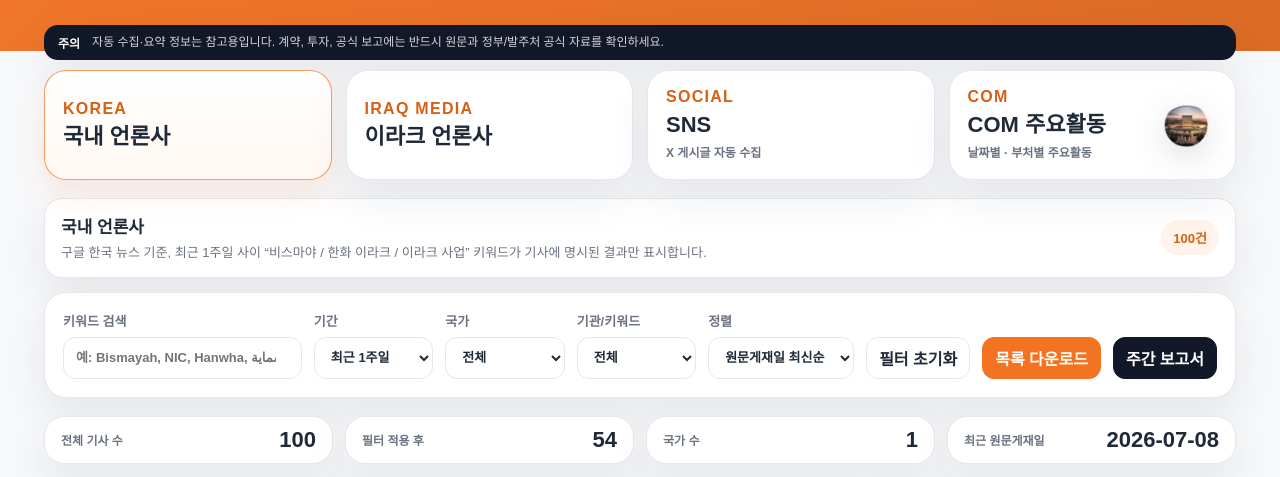
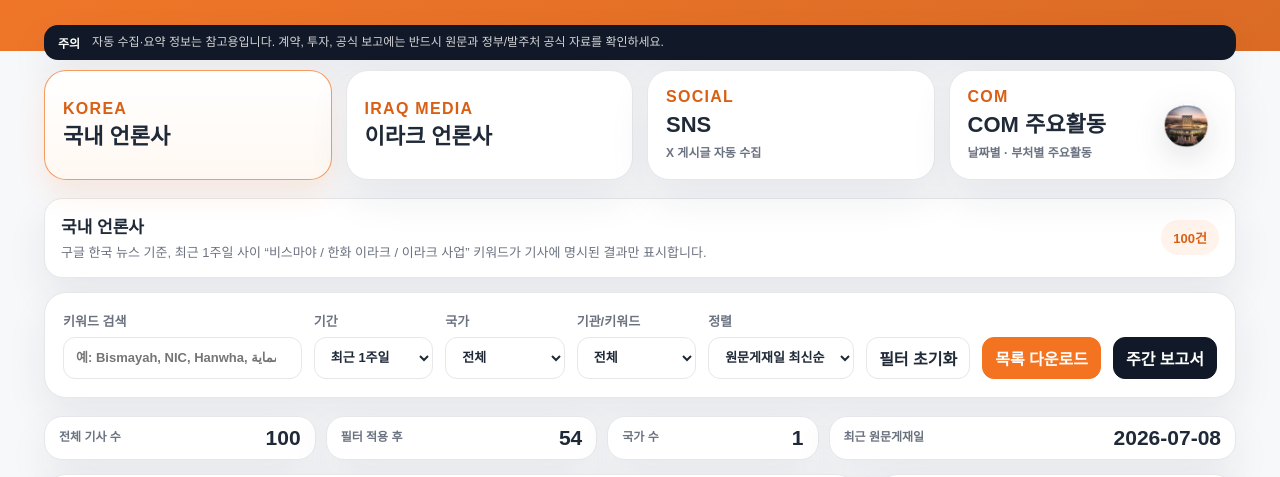
Before and after one commit to sultjung/bismayah2026, a website: page index.html in a window 1280 px wide. Shown: the part 285-762 px from the top of the page. Drawn offline with Linux system fonts and the light colour scheme.

Commit message:
Add files via upload

```diff
--- a/section-tabs.css
+++ b/section-tabs.css
@@ -245,30 +245,38 @@
 }
 
 .stats-grid {
-  gap: 12px;
-  margin: 0 0 18px;
+  grid-template-columns: .9fr .9fr .7fr 1.35fr;
+  gap: 10px;
+  margin: 0 0 14px;
 }
 
 .stats-grid .stat-card {
-  min-height: 48px !important;
-  padding: 12px 16px !important;
-  border-radius: 20px !important;
-  display: flex !important;
+  min-height: 44px !important;
+  padding: 10px 14px !important;
+  border-radius: 18px !important;
+  display: grid !important;
+  grid-template-columns: max-content minmax(0, 1fr) !important;
   align-items: center !important;
-  justify-content: space-between !important;
-  gap: 12px !important;
+  column-gap: 10px !important;
 }
 
 .stats-grid .stat-card span {
   font-size: 12px !important;
+  line-height: 1.15 !important;
   margin: 0 !important;
+  white-space: nowrap !important;
+  word-break: keep-all !important;
+  writing-mode: horizontal-tb !important;
 }
 
 .stats-grid .stat-card strong {
-  font-size: 22px !important;
+  font-size: 21px !important;
   line-height: 1 !important;
   margin: 0 !important;
-  white-space: nowrap;
+  white-space: nowrap !important;
+  text-align: right !important;
+  overflow: hidden !important;
+  text-overflow: ellipsis !important;
 }
 
 .quick-links-section {
@@ -301,3 +309,48 @@
     height: 58px;
   }
 }
+
+/* v10 compact stats fix: prevent Korean labels from wrapping vertically when SNS latest date is long */
+.stats-grid {
+  grid-template-columns: .9fr .9fr .7fr 1.35fr;
+  gap: 10px;
+  margin-bottom: 14px;
+}
+
+.stats-grid .stat-card {
+  min-height: 44px !important;
+  padding: 10px 14px !important;
+  border-radius: 18px !important;
+  display: grid !important;
+  grid-template-columns: max-content minmax(0, 1fr) !important;
+  align-items: center !important;
+  column-gap: 10px !important;
+}
+
+.stats-grid .stat-card span {
+  white-space: nowrap !important;
+  word-break: keep-all !important;
+  writing-mode: horizontal-tb !important;
+  line-height: 1.15 !important;
+}
+
+.stats-grid .stat-card strong {
+  font-size: 21px !important;
+  line-height: 1 !important;
+  text-align: right !important;
+  white-space: nowrap !important;
+  overflow: hidden !important;
+  text-overflow: ellipsis !important;
+}
+
+@media (max-width: 1000px) {
+  .stats-grid {
+    grid-template-columns: repeat(2, minmax(0, 1fr));
+  }
+}
+
+@media (max-width: 640px) {
+  .stats-grid {
+    grid-template-columns: 1fr;
+  }
+}
```
